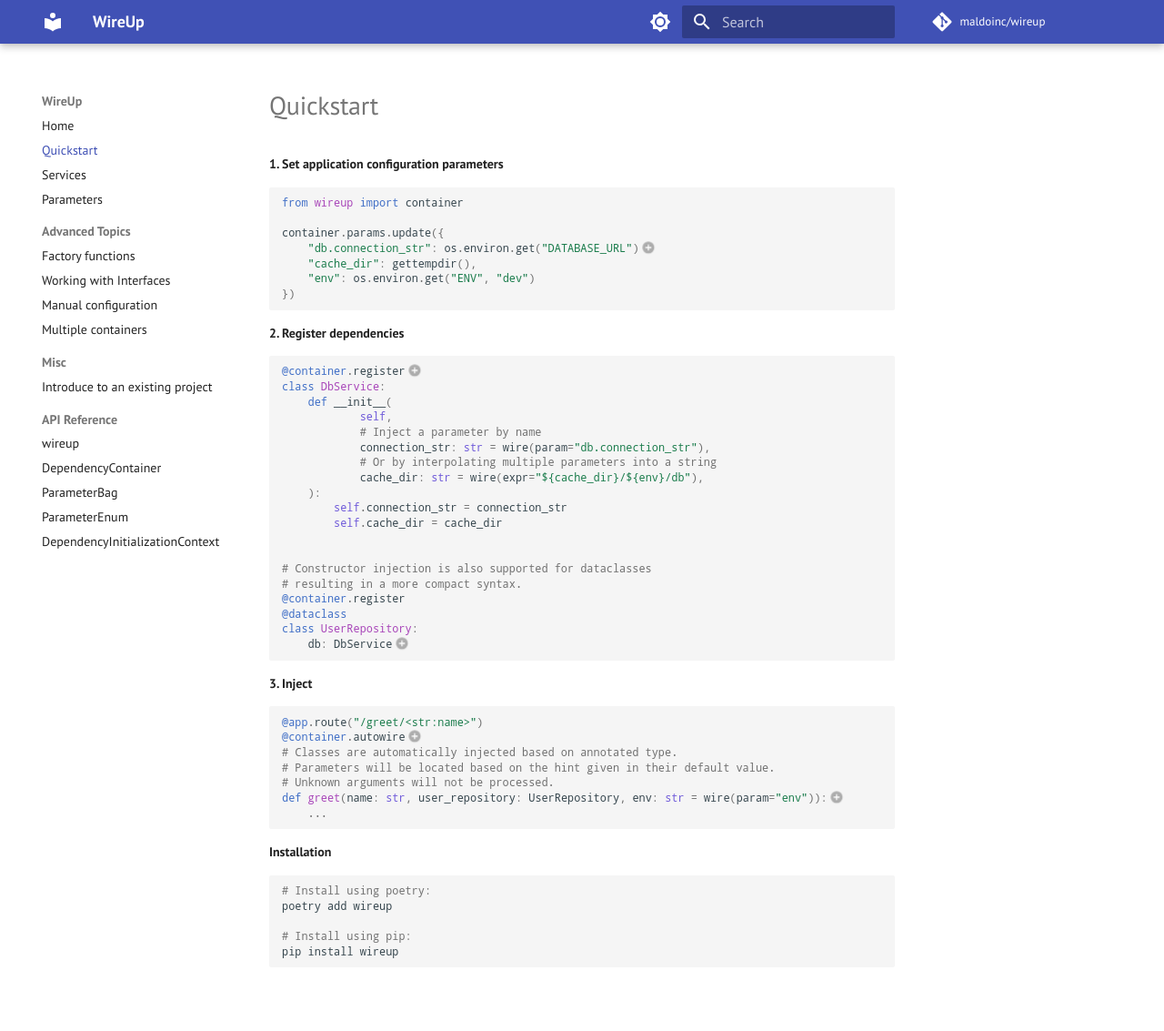
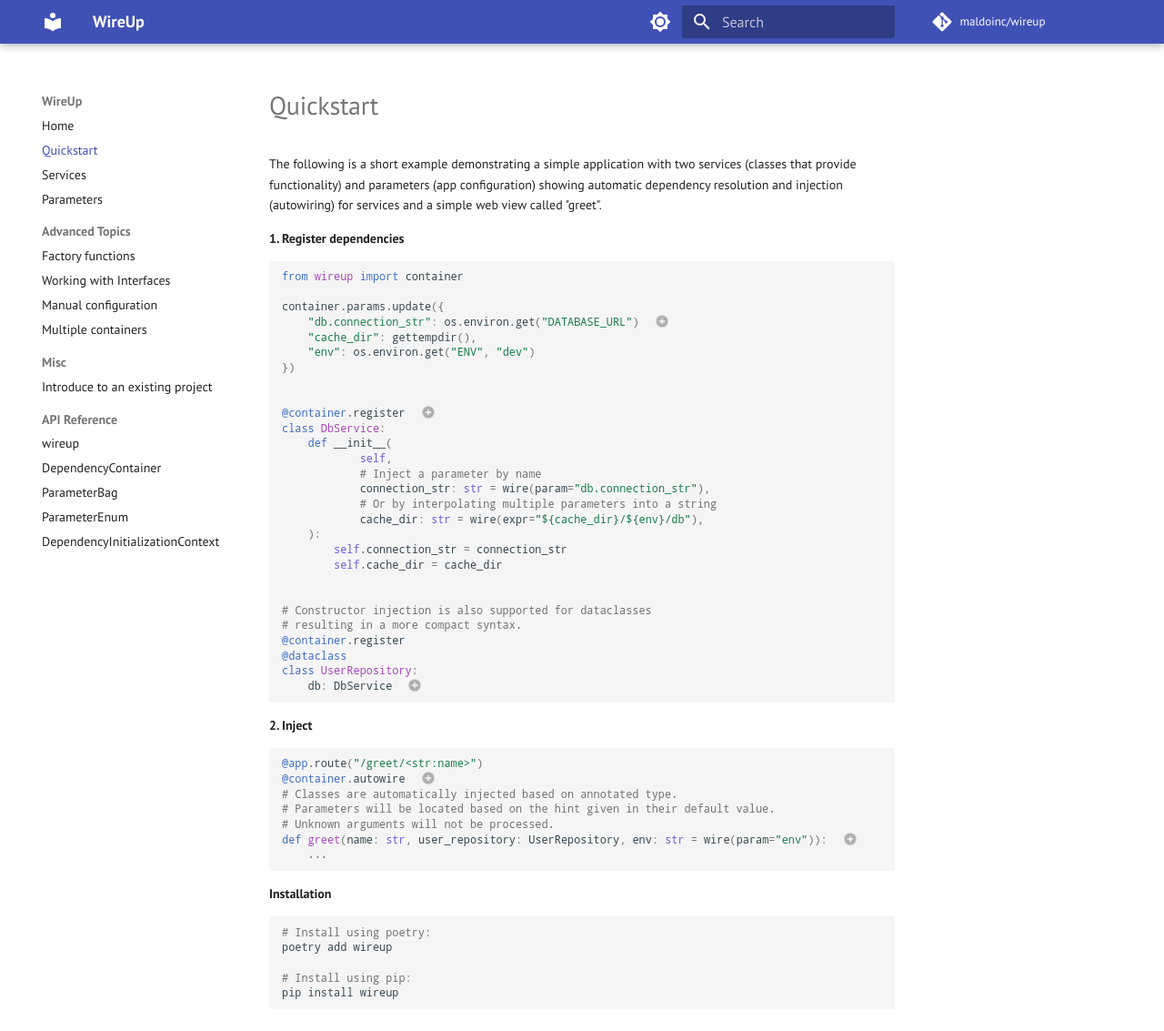
Before and after one commit to maldoinc/wireup, an MkDocs documentation site: the page built from docs/pages/quickstart.md, in a window 1280 px wide and 1133 px high. Shown: the whole window at 91% size. Built offline with MkDocs 1.6.1 and Material for MkDocs 9.7.7, drawn with Linux system fonts in a browser that asks for light colours; some web fonts are replaced; comment, search, counter and statistics services are not loaded; the version menu is left out.

Commit message:
Quickstart+readme update

````diff
--- a/docs/pages/quickstart.md
+++ b/docs/pages/quickstart.md
@@ -1,22 +1,20 @@
-**1. Set application configuration parameters**
+The following is a short example demonstrating a simple application with two services (classes that provide
+functionality) and parameters (app configuration) showing automatic dependency resolution and injection (autowiring)
+for services and a simple web view called "greet".
+
+**1. Register dependencies**
 
 ```python
 from wireup import container
 
 container.params.update({
-    "db.connection_str": os.environ.get("DATABASE_URL")# (1)!
+    "db.connection_str": os.environ.get("DATABASE_URL")  # (1)!
     "cache_dir": gettempdir(),
     "env": os.environ.get("ENV", "dev")
 })
-```
 
-1. Even though there are dots in parameter names, that not imply any nested structure. The parameter bag is a
-   flat key-value store.
 
-**2. Register dependencies**
-
-```python
-@container.register# (1)!
+@container.register  # (2)!
 class DbService:
     def __init__(
             self,
@@ -34,22 +32,24 @@ class DbService:
 @container.register
 @dataclass
 class UserRepository:
-    db: DbService# Dependencies may also depend on other dependencies. (2)!
+    db: DbService  # Services may also depend on other dependencies. (3)!
 ```
 
-1. Decorators do not modify the classes in any way and only serve to collect metadata. This behavior can make
+1. Even though there are dots in parameter names, that not imply any nested structure. The parameter bag is a
+   flat key-value store.
+2. Decorators do not modify the classes in any way and only serve to collect metadata. This behavior can make
    testing a lot simpler as you can still instantiate this like a regular class in your tests.
-2. Use type hints to tell the library what object to inject.
+3. Use type hints to tell the library what object to inject.
 
-**3. Inject**
+**2. Inject**
 
 ```python
 @app.route("/greet/<str:name>")
-@container.autowire#(2)!
+@container.autowire  # (2)!
 # Classes are automatically injected based on annotated type.
 # Parameters will be located based on the hint given in their default value.
 # Unknown arguments will not be processed.
-def greet(name: str, user_repository: UserRepository, env: str = wire(param="env")):# (1)!
+def greet(name: str, user_repository: UserRepository, env: str = wire(param="env")):  # (1)!
     ...
 ```
 
````
Also changed, not shown: readme.md.
